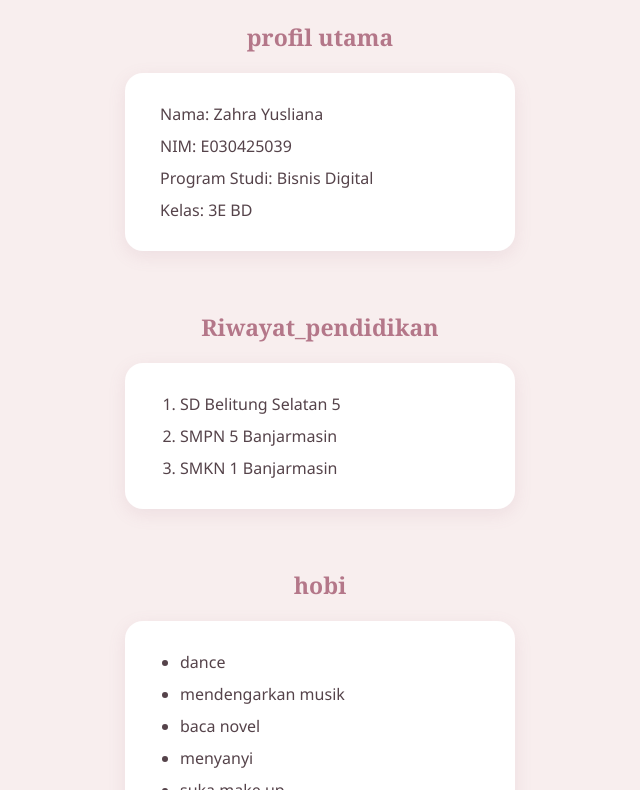
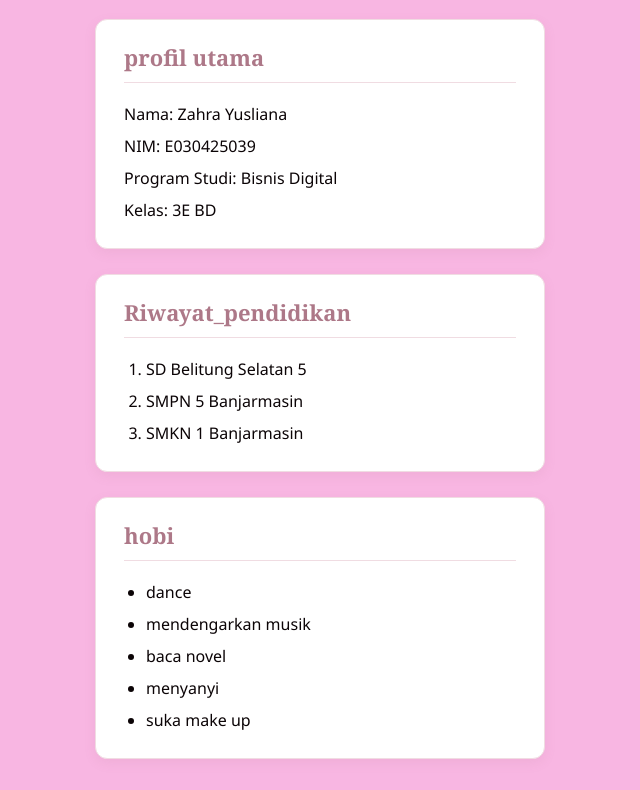
Before and after one commit to zahrayusliana/web3E2026, a plain HTML site: page biodata.html in a window 1280 px wide. Shown: the part 92-882 px from the top of the page, without its empty margins (320-960 px from the left). Drawn offline with Linux system fonts and the light colour scheme.

Commit message:
profil baru

```diff
--- a/biodata.html
+++ b/biodata.html
@@ -1,36 +1,38 @@
 <!DOCTYPE html>
 <html lang="en">
+
 <head>
     <meta charset="UTF-8">
     <meta name="viewport" content="width=device-width, initial-scale=1.0">
     <title>Document</title>
-    <link rel="stylesheet" href="style biodata.css">
+    <link rel="stylesheet" href="stylebiodata.css">
 </head>
+
 <body>
     <h1>PROFIL BIODATA MAHASISWA</h1>
-    <div>
+    <div class="card">
         <!-- ini profil utama -->
         <h2>profil utama</h2>
-        <p class="card">
+        <p>
             <span>Nama: </span>Zahra Yusliana<br>
             <span>NIM: </span>E030425039<br>
             <span>Program Studi: </span> Bisnis Digital <br>
             <span>Kelas: </span> 3E BD <br>
         </p>
     </div>
-    <div>
+    <div class="card">
         <!-- ini riwayat pendidikan -->
         <h2>Riwayat_pendidikan</h2>
-        <ol class="card">
+        <ol>
             <li>SD Belitung Selatan 5</li>
             <li>SMPN 5 Banjarmasin</li>
             <li>SMKN 1 Banjarmasin</li>
         </ol>
     </div>
-    <div>
+    <div class="card">
         <!-- ini hobi saya -->
         <h2>hobi</h2>
-        <ul class="card">
+        <ul>
             <li>dance</li>
             <li>mendengarkan musik</li>
             <li>baca novel</li>
@@ -39,4 +41,5 @@
         </ul>
     </div>
 </body>
+
 </html>
--- a/style biodata.css
+++ /dev/null
@@ -1,95 +0,0 @@
-/* RESET */
-* {
-    margin: 0;
-    padding: 0;
-    box-sizing: border-box;
-}
-
-/* BODY */
-body {
-    font-family: 'Segoe UI', sans-serif;
-    background-color: #f8eeee;
-    color: #55434a;
-    padding: 30px;
-    text-align: center;
-}
-
-/* JUDUL UTAMA */
-h1 {
-    font-family: Georgia, serif;
-    color: #a76f80;
-    font-size: 32px;
-    margin-bottom: 40px;
-}
-
-/* JUDUL BAGIAN */
-h2 {
-    font-family: Georgia, serif;
-    color: #b47789;
-    font-size: 23px;
-    margin-top: 25px;
-    margin-bottom: 20px;
-    text-align: center;
-}
-
-/* BAGIAN KONTEN */
-body>div {
-    text-align: center;
-}
-
-/* KOTAK PUTIH */
-.card {
-    display: inline-block;
-    width: 390px;
-    max-width: 100%;
-    background-color: white;
-    padding: 25px 35px;
-    border-radius: 18px;
-    margin-bottom: 35px;
-    font-size: 16px;
-    line-height: 2;
-    text-align: left;
-    box-shadow: 0 5px 18px rgba(167, 111, 128, 0.12);
-}
-
-/* DAFTAR PENDIDIKAN DAN HOBI */
-ol.card,
-ul.card {
-    padding-left: 55px;
-}
-
-/* TEKS TEBAL */
-strong {
-    color: #a76f80;
-}
-
-/* TEKS MIRING */
-em {
-    color: #b47789;
-}
-
-/* RESPONSIVE */
-@media (max-width: 600px) {
-    body {
-        padding: 20px;
-    }
-
-    h1 {
-        font-size: 25px;
-    }
-
-    h2 {
-        font-size: 20px;
-    }
-
-    .card {
-        width: 100%;
-        font-size: 14px;
-        padding: 20px;
-    }
-
-    ol.card,
-    ul.card {
-        padding-left: 40px;
-    }
-}
--- /dev/null
+++ b/stylebiodata.css
@@ -0,0 +1,90 @@
+/* RESET */
+* {
+    margin: 0;
+    padding: 0;
+    box-sizing: border-box;
+}
+
+/* BACKGROUND */
+body {
+    font-family: 'Segoe UI', sans-serif;
+    background-color: #f8b6e2;
+    color: #0b0406;
+    padding: 35px 20px;
+}
+
+/* JUDUL UTAMA */
+h1 {
+    font-family: Georgia, serif;
+    text-align: center;
+    color: #000000;
+    font-size: 30px;
+    margin-bottom: 35px;
+}
+
+/* KOTAK PUTIH */
+.card {
+    width: 100%;
+    max-width: 450px;
+    background-color: white;
+    padding: 22px 28px;
+    border: 1px solid #f0dce2;
+    border-radius: 12px;
+    margin: 0 auto 25px;
+    box-shadow: 0 4px 12px rgba(167, 111, 128, 0.10);
+}
+
+/* JUDUL DALAM KOTAK */
+.card h2 {
+    font-family: Georgia, serif;
+    color: #ad7888;
+    font-size: 22px;
+    margin-bottom: 15px;
+    padding-bottom: 10px;
+    border-bottom: 1px solid #f0dce2;
+}
+
+/* ISI BIODATA */
+.card p {
+    font-size: 16px;
+    line-height: 2;
+}
+
+/* DAFTAR */
+.card ol,
+.card ul {
+    padding-left: 22px;
+    font-size: 16px;
+    line-height: 2;
+}
+
+/* TEKS TEBAL */
+strong {
+    color: #a66f80;
+}
+
+/* TEKS MIRING */
+em {
+    color: #da6aa0;
+}
+
+/* RESPONSIVE */
+@media (max-width: 600px) {
+    h1 {
+        font-size: 24px;
+    }
+
+    .card {
+        padding: 18px 20px;
+    }
+
+    .card h2 {
+        font-size: 20px;
+    }
+
+    .card p,
+    .card ol,
+    .card ul {
+        font-size: 14px;
+    }
+}
```
